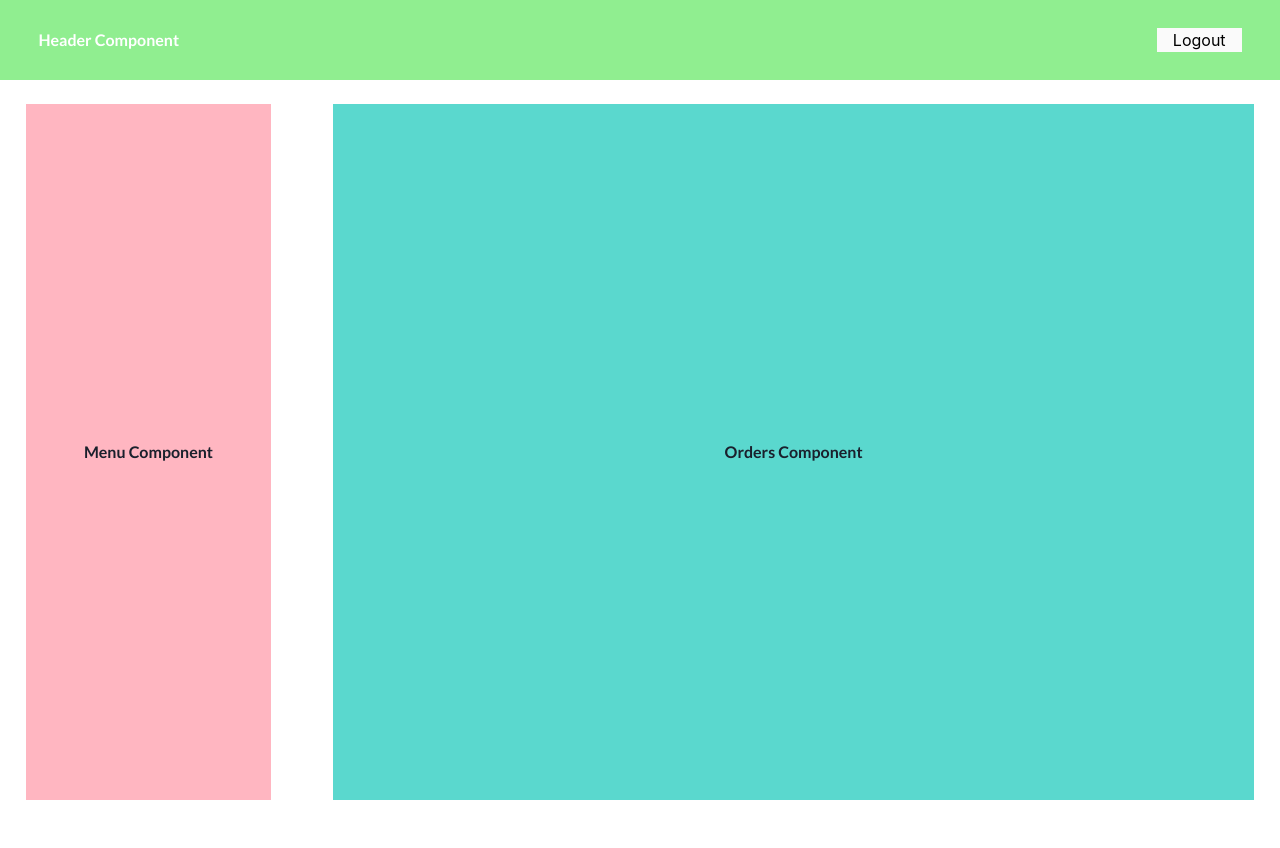
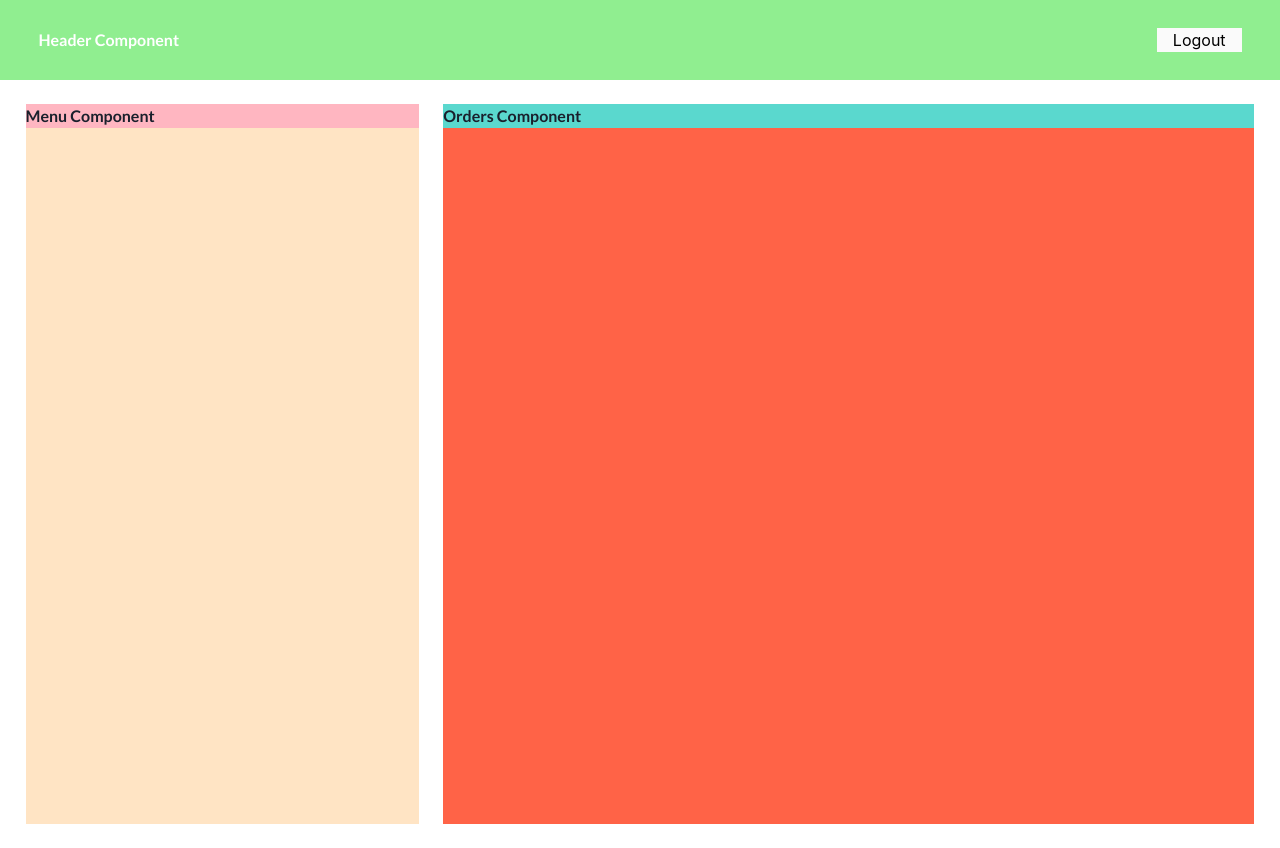
Before and after one commit to DmytroTarasiuk/react_auth, a React (Create React App) app: page /dashboard in a window 1280 px wide. Before the commit the page ends 824 px from the top, so only its background shows below. Built offline with nearby package versions, Linux system fonts and the light colour scheme; sample sign-in values are in the browser's storage.

Commit message:
adding chakra styles

```diff
--- a/src/components/Layout/Layout.module.css
+++ b/src/components/Layout/Layout.module.css
@@ -1,8 +1,4 @@
 .main {
-    display: flex;
-    justify-content: space-between;
-    align-items: center;
-    height: calc(100vh - 10vh - 1.5rem);
     padding: 0 2%;
     margin: 1.5rem 0;
 }
--- a/src/components/Menu/Menu.module.css
+++ b/src/components/Menu/Menu.module.css
@@ -1,8 +1,3 @@
 .menu {
     background-color: lightpink;
-    height: 100%;
-    width: 20%;
-    display: flex;
-    justify-content: center;
-    align-items: center;
 }
--- a/src/components/Orders/Orders.module.css
+++ b/src/components/Orders/Orders.module.css
@@ -1,8 +1,3 @@
 .orders {
     background-color: rgb(90, 216, 206);
-    height: 100%;
-    width: 75%;
-    display: flex;
-    justify-content: center;
-    align-items: center;
 }
--- a/src/pages/AdminPage.tsx
+++ b/src/pages/AdminPage.tsx
@@ -4,15 +4,21 @@ import Menu from "../components/Menu/Menu";
 import Orders from "../components/Orders/Orders";
 import classes from '../components/Layout/Layout.module.css'
 
+import { Grid, GridItem } from '@chakra-ui/react'
+
 
 const AdminPage: React.FC = () => {
     return (
       <>
         <Header />
-        <main className={classes.main}>
-        <Menu />
-        <Orders />
-        </main>
+        <Grid h='90vh' templateRows='repeat(2, 1fr)' templateColumns='repeat(6, 1fr)' gap={6} className={classes.main}>
+          <GridItem rowSpan={2} colSpan={2} bg='bisque'>
+            <Menu />
+          </GridItem>
+          <GridItem rowSpan={2} colSpan={4} bg='tomato'>
+            <Orders />
+          </GridItem>
+        </Grid>
       </>
     )
 }
```
Also changed, not shown: src/components/Layout/AuthLayout.module.css (deleted), 1 other file (tests, documents, lock files or other folders).
